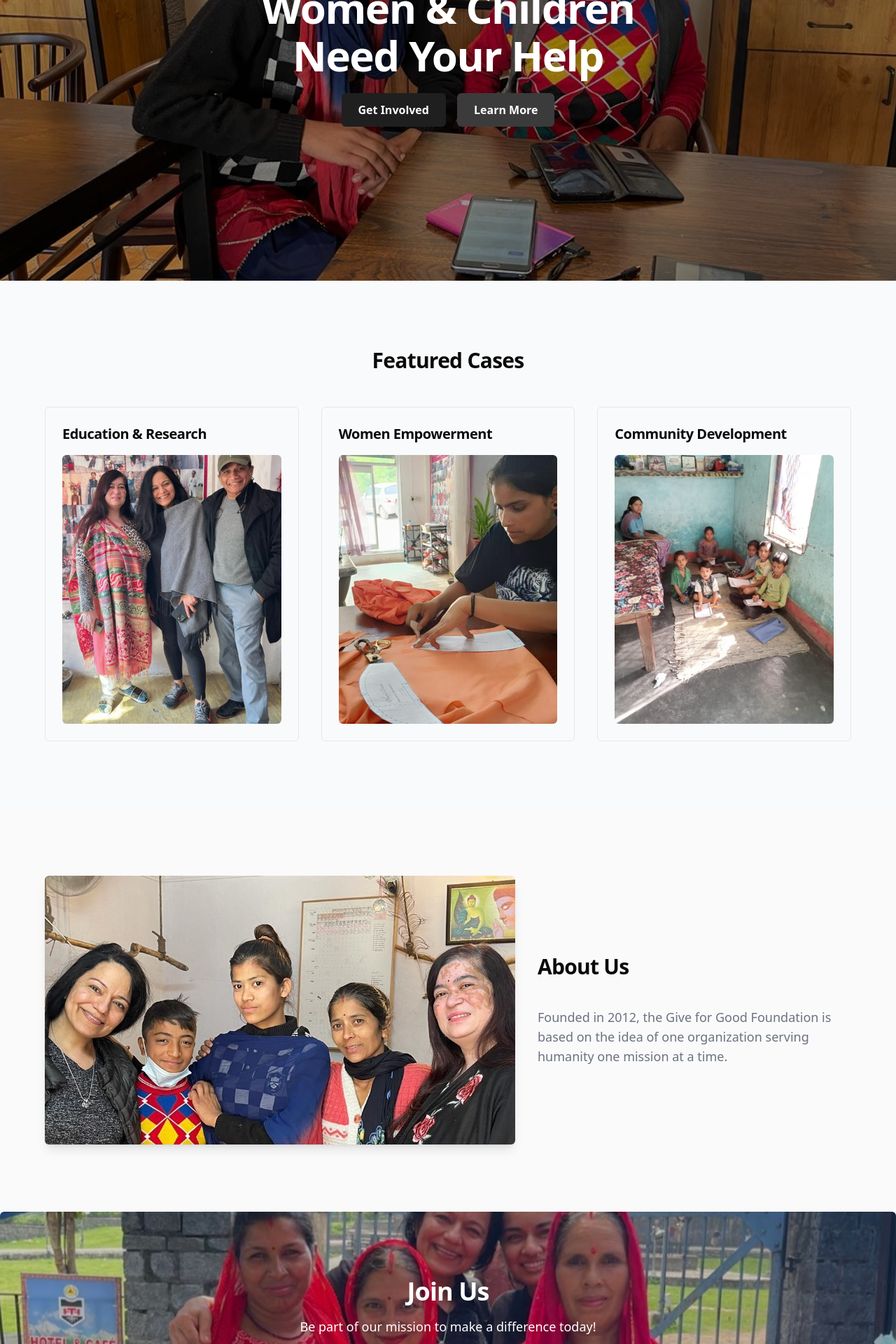
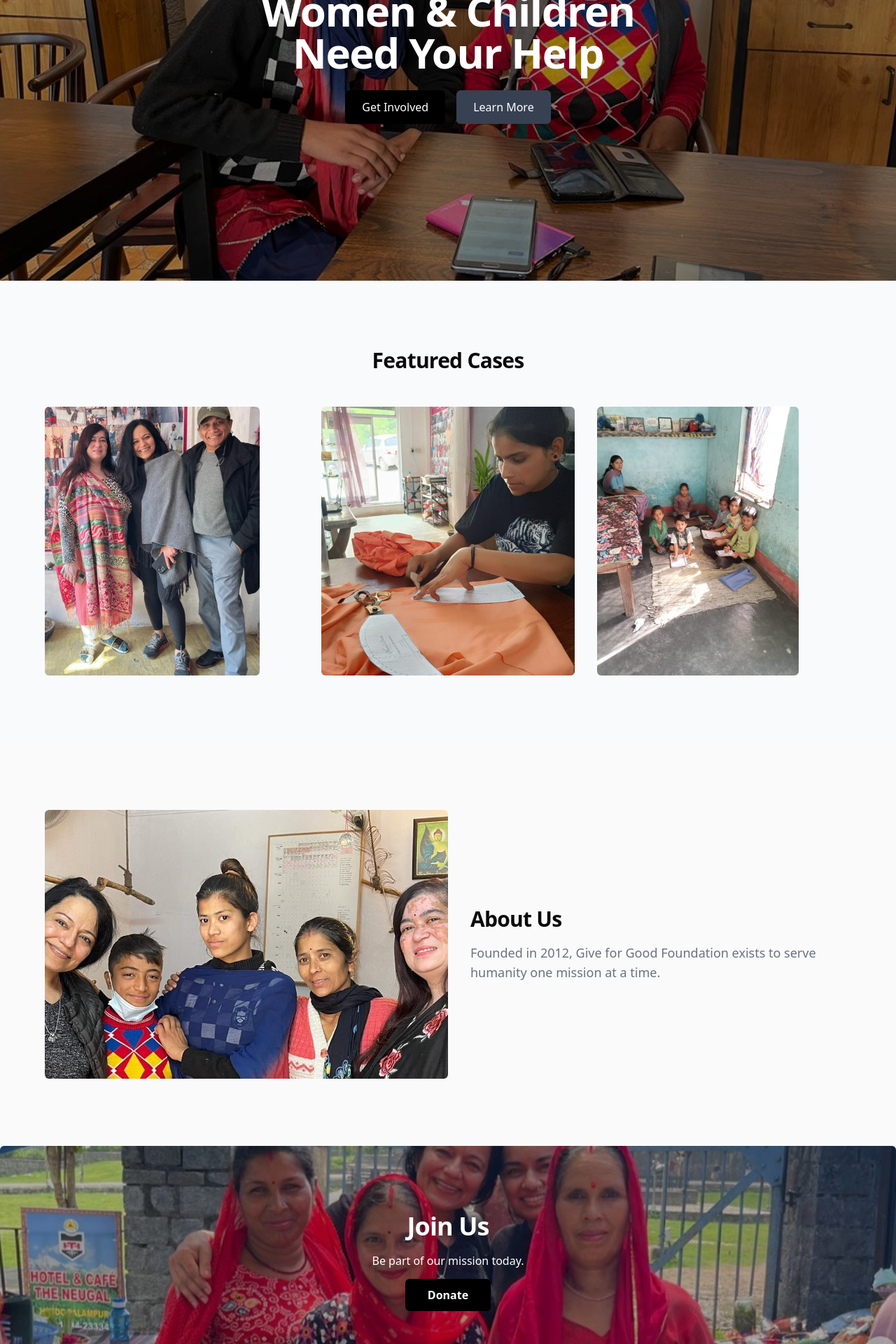
Before and after one commit to pulseinterns7285-pixel/GiveForGood, a React (Vite) app: page / in a window 1280 px wide. Shown: the part 320-2240 px from the top of the page at 70% size. Built offline with nearby package versions, Linux system fonts and the light colour scheme.

Commit message:
published version revised

```diff
--- a/src/pages/Community.jsx
+++ b/src/pages/Community.jsx
@@ -1,8 +1,8 @@
 import React, { useState } from "react";
 import { FiMenu, FiX } from "react-icons/fi";
-import communityHero from "../assets/communityhero.jpg";
-import clothesDrive from "../assets/community1.png"; // Use valid image file
-import deviceDrive from "../assets/community2.png"; // Use valid image file
+import communityHero from "../assets/communityhero.png";
+import clothesDrive from "../assets/community1.png";
+import deviceDrive from "../assets/community2.png";
 
 export default function Community() {
   const [isOpen, setIsOpen] = useState(false);
@@ -11,17 +11,21 @@ export default function Community() {
   return (
     <div className="font-sans bg-gray-100 text-gray-900 min-h-screen">
       {/* Navbar */}
-      <nav className="bg-white shadow-sm sticky top-0 z-50 border-b border-gray-200">
+      <nav className="bg-white shadow-md sticky top-0 z-50 border-b border-gray-200">
         <div className="max-w-7xl mx-auto px-6 sm:px-8 flex items-center h-20">
-          <a href="/" className="text-2xl font-bold mr-12">Give For Good Foundation</a>
+          <a href="/" className="text-2xl font-bold mr-12 hover:text-blue-800 transition duration-300">
+            Give For Good Foundation
+          </a>
           <div className="hidden md:flex items-center space-x-8 flex-1">
-            <a href="/education" className="text-lg hover:underline">Education & Research</a>
-            <a href="/community" className="text-lg hover:underline">Community Development</a>
-            <a href="/women" className="text-lg hover:underline">Women Empowerment</a>
-            <a href="/history" className="text-lg hover:underline">Our History</a>
+            <a href="/education" className="text-lg hover:text-blue-800 transition duration-300">Education & Research</a>
+            <a href="/community" className="text-lg hover:text-blue-800 transition duration-300">Community Development</a>
+            <a href="/women" className="text-lg hover:text-blue-800 transition duration-300">Women Empowerment</a>
+            <a href="/history" className="text-lg hover:text-blue-800 transition duration-300">Our History</a>
           </div>
           <div className="hidden md:flex">
-            <a href="/contact" className="px-6 py-2 bg-black text-white rounded-md hover:bg-gray-800 transition">Contact Us</a>
+            <a href="/contact" className="px-6 py-2 bg-black text-white rounded-md hover:bg-blue-900 transition duration-300">
+              Contact Us
+            </a>
           </div>
           <div className="md:hidden flex items-center ml-auto">
             <button onClick={toggleMenu} className="p-2 rounded-md focus:outline-none">
@@ -29,82 +33,81 @@ export default function Community() {
             </button>
           </div>
         </div>
-        {isOpen && (
-          <div className="md:hidden bg-white border-t border-gray-200">
-            <div className="flex flex-col px-4 py-4 space-y-2">
-              <a href="/education" onClick={toggleMenu} className="text-lg">Education & Research</a>
-              <a href="/community" onClick={toggleMenu} className="text-lg">Community Development</a>
-              <a href="/women" onClick={toggleMenu} className="text-lg">Women Empowerment</a>
-              <a href="/history" onClick={toggleMenu} className="text-lg">Our History</a>
-              <a href="/contact" onClick={toggleMenu} className="text-lg font-semibold">Contact Us</a>
-            </div>
-          </div>
-        )}
       </nav>
 
-      <main className="max-w-7xl mx-auto px-6 sm:px-8 py-12 space-y-12">
-        {/* Page header */}
+      <main className="max-w-7xl mx-auto px-6 sm:px-8 py-12 space-y-16">
+        {/* Header */}
         <div className="text-center">
-          <h1 className="text-4xl font-bold mb-4">Community Development</h1>
-          <p className="text-lg text-gray-700">
-            Our mission is to empower communities, bridge gaps, and maximize the impact of every donation, making the world a little brighter, one initiative at a time.
+          <h1 className="text-4xl md:text-5xl font-extrabold mb-4 text-blue-900">
+            Community Development
+          </h1>
+          <p className="text-lg md:text-xl max-w-3xl mx-auto">
+            Our mission is to empower communities, bridge gaps, and maximize the impact of every donation.
           </p>
         </div>
 
-        {/* Hero Section */}
-        <section className="relative w-full h-96 rounded-xl overflow-hidden shadow-lg">
-          <img
-            src={communityHero}
-            alt="Community Development"
-            className="w-full h-full object-cover"
-          />
-          <div className="absolute inset-0 bg-black bg-opacity-40 flex items-center justify-center">
-            <h2 className="text-4xl md:text-5xl font-bold text-white text-center px-4">
+        {/* Hero */}
+        <section className="relative w-full h-96 rounded-3xl overflow-hidden shadow-2xl">
+          <img src={communityHero} alt="Community" className="w-full h-full object-cover" />
+          <div className="absolute inset-0 bg-black/30 flex items-center justify-center">
+            <h2 className="text-4xl md:text-5xl font-extrabold text-white text-center px-6">
               Building Bridges, Empowering Lives
             </h2>
           </div>
         </section>
-{/* Clothing Drive Section (image on right, focus on face) */}
-<section className="bg-white shadow-lg rounded-xl p-8 md:p-12 space-y-6 flex flex-col md:flex-row-reverse items-center md:space-x-8">
-  <img
-    src={clothesDrive}
-    alt="Clothing Drive"
-    className="w-full md:w-1/2 h-64 md:h-80 object-cover object-top rounded-xl shadow-md mb-6 md:mb-0"
-  />
-  <div className="md:w-1/2 space-y-4">
-    <h3 className="text-2xl font-bold text-blue-800">Clothing Drives That Go the Distance</h3>
-    <p className="text-gray-700 text-lg leading-relaxed">
-      In the age of fast fashion, many of us discard clothes without a second thought. In rural parts of India, however, every piece of fabric tells a story and gets used to its fullest. Our <strong>clothing drives</strong> collect gently used apparel and ensure these items reach communities that need them most, maximizing sustainability and impact.
-    </p>
-    <p className="text-gray-700 text-lg leading-relaxed">
-      From winter jackets to everyday shirts, each donation carries warmth, care, and the promise of prolonging utility. We believe every thread matters.
-    </p>
-  </div>
-</section>
 
-{/* Device Drive Section (image on left, focus on face) */}
-<section className="bg-white shadow-lg rounded-xl p-8 md:p-12 space-y-6 flex flex-col md:flex-row items-center md:space-x-8">
-  <img
-    src={deviceDrive}
-    alt="Device Drive"
-    className="w-full md:w-1/2 h-64 md:h-80 object-cover object-top rounded-xl shadow-md mb-6 md:mb-0"
-  />
-  <div className="md:w-1/2 space-y-4">
-    <h3 className="text-2xl font-bold text-blue-800">Technology That Transforms</h3>
-    <p className="text-gray-700 text-lg leading-relaxed">
-      Old phones, laptops, and headphones may seem obsolete, but to a student in rural India, they are gateways to education, opportunity, and connection. Through our <strong>device drives</strong>, we collect electronics that still have life in them and distribute them to communities where they can create the greatest impact.
-    </p>
-    <p className="text-gray-700 text-lg leading-relaxed">
-      Each device is carefully inspected, refurbished if necessary, and delivered with the knowledge that it will be used to its fullest potential—amplifying learning, communication, and empowerment for those who need it most.
-    </p>
-  </div>
-</section>
+        {/* Clothing Drive — FIXED */}
+        <section className="bg-white shadow-2xl rounded-3xl p-8 md:p-12">
+          <div className="flex flex-col md:flex-row-reverse items-center gap-10">
 
+            {/* Image */}
+            <div className="w-full md:w-1/2 h-72 md:h-80 overflow-hidden rounded-3xl shadow-md">
+              <img
+                src={clothesDrive}
+                alt="Clothing Drive"
+                className="w-full h-full object-cover object-top"
+              />
+            </div>
 
+            {/* Text Card */}
+            <div className="w-full md:w-1/2 flex justify-center">
+              <div className="max-w-md bg-white/95 backdrop-blur p-6 md:p-7 rounded-2xl shadow-lg">
+                <h3 className="text-2xl font-bold text-blue-900 mb-3">
+                  Clothing Drives That Go the Distance
+                </h3>
+                <p className="text-gray-800 text-sm md:text-base leading-relaxed mb-3">
+                  In the age of fast fashion, many of us discard clothes without a second thought.
+                  In rural parts of India, every piece of fabric tells a story and gets used to its fullest.
+                  Our <strong>clothing drives</strong> ensure apparel reaches communities that need it most.
+                </p>
+                <p className="text-gray-800 text-sm md:text-base leading-relaxed">
+                  From winter jackets to everyday shirts, each donation carries warmth, care,
+                  and the promise of prolonged utility.
+                </p>
+              </div>
+            </div>
 
-        {/* Placeholder for future content */}
-        <div className="flex items-center justify-center min-h-[40vh]">
-        </div>
+          </div>
+        </section>
+
+        {/* Device Drive (unchanged, already good) */}
+        <section className="bg-white shadow-2xl rounded-3xl p-8 md:p-12 flex flex-col md:flex-row items-center gap-10">
+          <div className="w-full md:w-1/2 h-72 md:h-80 overflow-hidden rounded-3xl shadow-md">
+            <img src={deviceDrive} alt="Device Drive" className="w-full h-full object-cover object-top" />
+          </div>
+          <div className="w-full md:w-1/2 max-w-md bg-white/95 p-6 md:p-7 rounded-2xl shadow-lg">
+            <h3 className="text-2xl font-bold text-blue-900 mb-3">
+              Technology That Transforms
+            </h3>
+            <p className="text-sm md:text-base leading-relaxed mb-3">
+              Old phones and laptops may seem obsolete, but to students in rural India,
+              they are gateways to education and opportunity.
+            </p>
+            <p className="text-sm md:text-base leading-relaxed">
+              Each device is inspected, refurbished, and delivered with purpose.
+            </p>
+          </div>
+        </section>
       </main>
     </div>
   );
--- a/src/pages/ContactUs.jsx
+++ b/src/pages/ContactUs.jsx
@@ -75,7 +75,7 @@ export default function ContactUs() {
             Reach out with questions, ideas, or ways to get involved.
           </p>
           <p className="text-gray-600">
-            Or email us directly at <span className="font-semibold text-black">[email]</span>
+            Or email us directly at <span className="font-semibold text-black">giveforgoodfoundation@gmail.com</span>
           </p>
         </div>
 
--- a/src/pages/Education.jsx
+++ b/src/pages/Education.jsx
@@ -43,7 +43,7 @@ export default function Education() {
       <main className="max-w-7xl mx-auto px-6 sm:px-8 py-12 space-y-12">
         {/* Page header */}
         <div className="text-center">
-          <h1 className="text-4xl font-bold mb-4">Education & Research</h1>
+          <h1 className="text-4xl md:text-5xl font-extrabold mb-4 text-blue-900 drop-shadow-md">Education & Research</h1>
           <p className="text-lg text-gray-700">
             At Give For Good Foundation, we are committed to fostering knowledge, innovation, and community impact.
           </p>
--- a/src/pages/History.jsx
+++ b/src/pages/History.jsx
@@ -76,7 +76,7 @@ export default function History() {
       <section className="max-w-6xl mx-auto px-6 sm:px-8 py-20">
         {/* Hero */}
         <div className="text-center max-w-4xl mx-auto mb-20">
-          <h1 className="text-4xl md:text-5xl font-bold mb-6">
+          <h1 className="text-4xl md:text-5xl font-extrabold mb-4 text-blue-900 drop-shadow-md">
             Our History
           </h1>
           <p className="text-lg text-gray-600">
--- a/src/pages/Home.jsx
+++ b/src/pages/Home.jsx
@@ -12,25 +12,22 @@ export default function Home() {
   const toggleMenu = () => setIsOpen(!isOpen);
 
   return (
-    <div id="home" className="font-sans bg-paper text-ink"> {/* Added id="home" */}
+    <div id="home" className="font-sans bg-paper text-ink">
 
       {/* ================== Navbar ================== */}
       <nav className="bg-paper shadow-sm sticky top-0 z-50 border-b border-gray-200">
         <div className="max-w-7xl mx-auto px-6 sm:px-8 flex items-center h-20">
-          {/* Logo */}
-          <a href="" className="text-2xl font-bold mr-12">
+          <a href="/" className="text-2xl font-bold mr-12">
             Give For Good Foundation
           </a>
 
-          {/* Desktop Links */}
           <div className="hidden md:flex items-center space-x-8 flex-1">
-            <a href="/education" className="text-lg relative after:absolute after:bottom-0 after:left-0 after:h-1 after:w-0 after:bg-ink after:transition-all hover:after:w-full">Education & Research</a>
-            <a href="/community" className="text-lg relative after:absolute after:bottom-0 after:left-0 after:h-1 after:w-0 after:bg-ink after:transition-all hover:after:w-full">Community Development</a>
-            <a href="/women" className="text-lg relative after:absolute after:bottom-0 after:left-0 after:h-1 after:w-0 after:bg-ink after:transition-all hover:after:w-full">Women Empowerment</a>
-            <a href="/history" className="text-lg relative after:absolute after:bottom-0 after:left-0 after:h-1 after:w-0 after:bg-ink after:transition-all hover:after:w-full">Our History</a>
+            <a href="/education" className="text-lg hover:underline">Education & Research</a>
+            <a href="/community" className="text-lg hover:underline">Community Development</a>
+            <a href="/women" className="text-lg hover:underline">Women Empowerment</a>
+            <a href="/history" className="text-lg hover:underline">Our History</a>
           </div>
 
-          {/* Contact Us button on desktop */}
           <div className="hidden md:flex">
             <a
               href="/contact"
@@ -40,116 +37,86 @@ export default function Home() {
             </a>
           </div>
 
-          {/* Mobile menu button */}
-          <div className="md:hidden flex items-center ml-auto">
-            <button onClick={toggleMenu} className="p-2 rounded-md focus:outline-none">
-              {isOpen ? <FiX className="h-6 w-6" /> : <FiMenu className="h-6 w-6" />}
+          <div className="md:hidden ml-auto">
+            <button onClick={toggleMenu}>
+              {isOpen ? <FiX /> : <FiMenu />}
             </button>
           </div>
         </div>
-
-        {/* Mobile Menu */}
-        {isOpen && (
-          <div className="md:hidden bg-paper border-t border-gray-200">
-            <div className="flex flex-col px-4 py-4 space-y-2">
-              <a href="#" onClick={toggleMenu} className="text-lg">Education & Research</a>
-              <a href="#featured" onClick={toggleMenu} className="text-lg">Community Development</a>
-              <a href="#community" onClick={toggleMenu} className="text-lg">Women Empowerment</a>
-              <a href="#join" onClick={toggleMenu} className="text-lg">Our History</a>
-              <a href="#contact" onClick={toggleMenu} className="text-lg font-semibold">Contact Us</a>
-            </div>
-          </div>
-        )}
       </nav>
 
-      {/* ================== Hero Section ================== */}
+      {/* ================== Hero ================== */}
       <section
         className="relative w-full h-[80vh] flex items-center justify-center text-center bg-cover bg-center"
         style={{ backgroundImage: `url(${image1})` }}
       >
-        <div className="absolute inset-0 bg-black bg-opacity-40"></div>
+        <div className="absolute inset-0 bg-black/40"></div>
         <div className="relative z-10 px-6">
-          <h1 className="text-5xl md:text-6xl font-bold text-white mb-6 leading-tight">
+          <h1 className="text-5xl md:text-6xl font-bold text-white mb-6">
             Women & Children
-            <span className="block mt-2">Need Your Help</span>
+            <span className="block">Need Your Help</span>
           </h1>
-          <div className="flex justify-center gap-4 flex-wrap">
-            <a
-              href="#join"
-              className="px-6 py-3 bg-[#1f1f1f] text-white font-semibold rounded-md hover:bg-[#333333] transition"
-            >
+          <div className="flex justify-center gap-4">
+            <a href="#join" className="px-6 py-3 bg-black text-white rounded-md">
               Get Involved
             </a>
-            <a
-              href="#featured"
-              className="px-6 py-3 bg-[#3b3b3b] text-white font-semibold rounded-md hover:bg-[#555555] transition"
-            >
+            <a href="#featured" className="px-6 py-3 bg-gray-700 text-white rounded-md">
               Learn More
             </a>
           </div>
         </div>
       </section>
 
-      {/* ================== Featured Cases ================== */}
+      {/* ================== Featured ================== */}
       <section id="featured" className="py-24 px-6 bg-gray-50">
         <h2 className="text-3xl font-bold mb-12 text-center">Featured Cases</h2>
         <div className="grid grid-cols-1 md:grid-cols-3 gap-8 max-w-6xl mx-auto">
-          <div className="p-6 border border-gray-200 rounded-md hover:shadow-lg transition">
-            <h3 className="text-xl font-semibold mb-4">Education & Research</h3>
-            <img src={image2} alt="Education & Research" className="w-full h-96 object-cover rounded-md" />
-          </div>
-          <div className="p-6 border border-gray-200 rounded-md hover:shadow-lg transition">
-            <h3 className="text-xl font-semibold mb-4">Women Empowerment</h3>
-            <img src={image3} alt="Women Empowerment" className="w-full h-96 object-cover rounded-md" />
-          </div>
-          <div className="p-6 border border-gray-200 rounded-md hover:shadow-lg transition">
-            <h3 className="text-xl font-semibold mb-4">Community Development</h3>
-            <img src={image4} alt="Community Development" className="w-full h-96 object-cover rounded-md" />
-          </div>
+          <img src={image2} className="rounded-md h-96 object-cover" />
+          <img src={image3} className="rounded-md h-96 object-cover" />
+          <img src={image4} className="rounded-md h-96 object-cover" />
         </div>
       </section>
 
-      {/* ================== About Us ================== */}
+      {/* ================== About ================== */}
       <section id="community" className="py-24 px-6">
-        <div className="max-w-6xl mx-auto flex flex-col md:flex-row items-center gap-8">
-          <div className="md:w-3/4">
-            <img src={image5} alt="About Us" className="w-full h-96 object-cover rounded-md shadow-lg" />
-          </div>
-          <div className="md:w-1/2 text-center md:text-left">
-            <h2 className="text-3xl font-bold mb-10">About Us</h2>
-            <p className="text-muted text-lg">
-              Founded in 2012, the Give for Good Foundation is based on the idea of one organization serving humanity one mission at a time.
+        <div className="max-w-6xl mx-auto flex flex-col md:flex-row gap-8 items-center">
+          <img src={image5} className="w-full md:w-1/2 h-96 object-cover rounded-md" />
+          <div>
+            <h2 className="text-3xl font-bold mb-4">About Us</h2>
+            <p className="text-lg">
+              Founded in 2012, Give for Good Foundation exists to serve humanity
+              one mission at a time.
             </p>
           </div>
         </div>
       </section>
 
-      {/* ================== Join Us ================== */}
+      {/* ================== JOIN / DONATE ================== */}
       <section
         id="join"
-        className="relative w-full h-80 flex items-center justify-center text-center bg-cover rounded-md shadow-lg"
-        style={{ backgroundImage: `url(${image6})`, backgroundPosition: 'center 40%', backgroundSize: 'cover' }}
+        className="relative w-full h-80 flex items-center justify-center text-center bg-cover rounded-md"
+        style={{ backgroundImage: `url(${image6})`, backgroundPosition: "center 40%" }}
       >
-        <div className="absolute inset-0 bg-black bg-opacity-20 rounded-md"></div>
+        <div className="absolute inset-0 bg-black/30 rounded-md"></div>
         <div className="relative z-10 px-6">
-          <h2 className="text-3xl md:text-4xl font-bold text-white mb-4">Join Us</h2>
-          <p className="text-white text-lg mb-6">Be part of our mission to make a difference today!</p>
-          <a href="#donate" className="px-6 py-3 bg-[#1f1f1f] text-white font-semibold rounded-md hover:bg-[#333333] transition">Donate</a>
+          <h2 className="text-4xl font-bold text-white mb-4">Join Us</h2>
+          <p className="text-white mb-6">Be part of our mission today.</p>
+
+          {/* ✅ PAYPAL DONATE BUTTON */}
+          <a
+            href="https://www.paypal.com/donate/?hosted_button_id=GE2WNYQZ37DXN"
+            target="_blank"
+            rel="noopener noreferrer"
+            className="px-8 py-3 bg-black text-white font-semibold rounded-md hover:bg-gray-800 transition"
+          >
+            Donate
+          </a>
         </div>
       </section>
 
-      {/* ================== Follow Us on Instagram ================== */}
-      <section id="instagram" className="py-24 px-6 text-center">
-        <h2 className="text-3xl font-bold mb-4">Follow Us on Instagram</h2>
-        <p className="text-muted mb-8">Stay updated with our latest activities and stories.</p>
-        <a href="https://www.instagram.com/giveforgood/" target="_blank" className="px-6 py-3 bg-pink-500 text-paper rounded-md hover:bg-pink-600 transition">Instagram</a>
-      </section>
-
-
-
       {/* ================== Footer ================== */}
-      <footer className="py-12 px-6 border-t border-gray-200 text-center text-muted">
-        &copy; {new Date().getFullYear()} Give For Good Foundation. All rights reserved.
+      <footer className="py-12 text-center border-t">
+        &copy; {new Date().getFullYear()} Give For Good Foundation
       </footer>
     </div>
   );
```
Also changed, not shown: src/pages/Women.jsx (+15 -11 lines), src/assets/communityhero.jpg (deleted), src/assets/communityhero.png (added).
